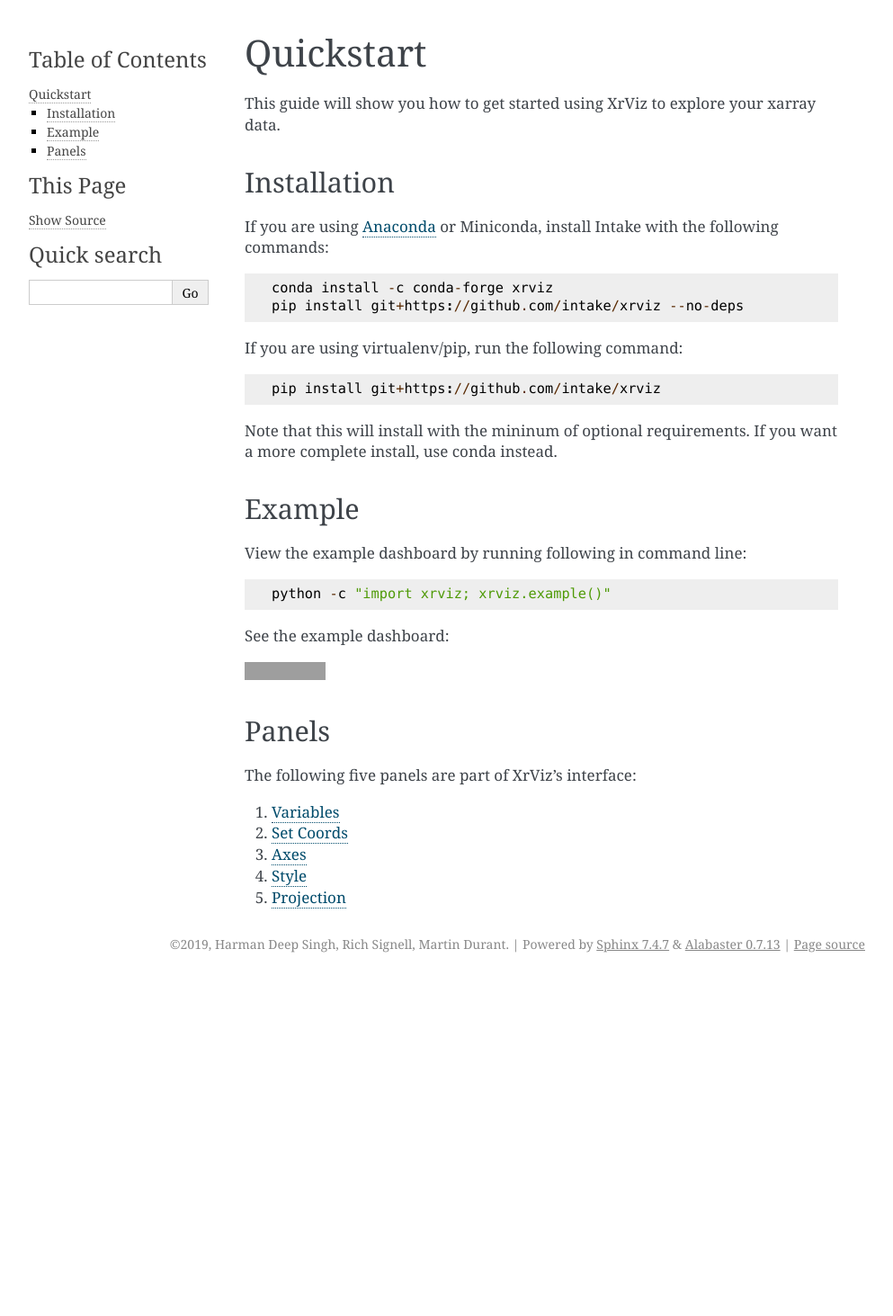
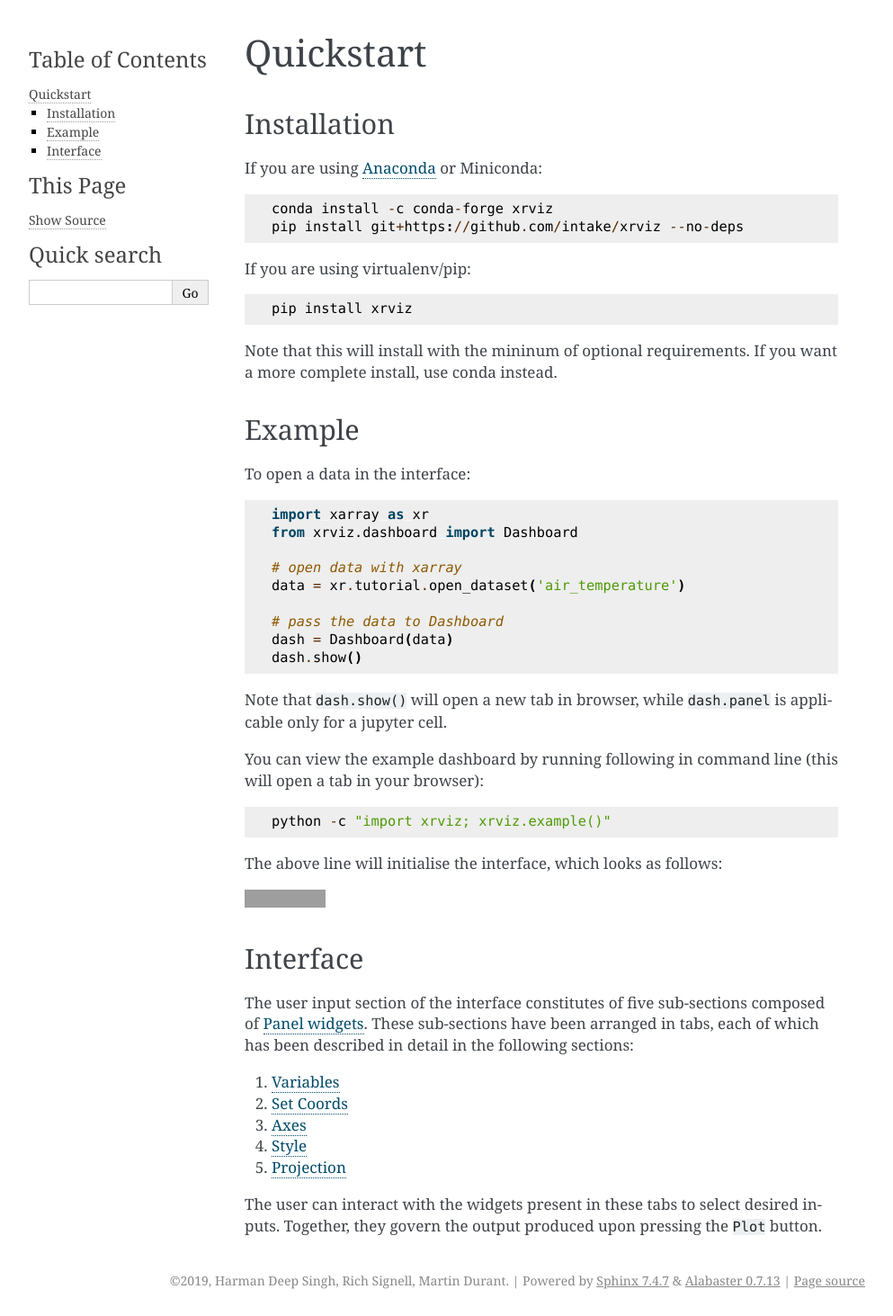
Before and after one commit to intake/xrviz, a Sphinx documentation site: the page built from docs/source/quickstart.rst, in a window 1280 px wide. Shown: the whole page at 90% size, without its empty margins (148-1141 px from the left). Built offline with Sphinx 7.4.7, drawn with Linux system fonts in a browser that asks for light colours; before the commit the page ends 1089 px from its top, so only the background shows below that; grey boxes are pictures that could not be loaded.

Commit message:
Improve index, quickstart, variable panel styling

```diff
--- a/docs/source/conf.py
+++ b/docs/source/conf.py
@@ -16,13 +16,14 @@
 
 
 # -- Project information -----------------------------------------------------
+import xrviz
 
 project = 'XrViz'
 copyright = '2019, Harman Deep Singh, Rich Signell, Martin Durant'
 author = 'Harman Deep Singh, Rich Signell, Martin Durant'
 
 # The full version, including alpha/beta/rc tags
-release = '0.1'
+release = xrviz.__version__
 
 
 # -- General configuration ---------------------------------------------------
--- a/docs/source/quickstart.rst
+++ b/docs/source/quickstart.rst
@@ -1,21 +1,17 @@
 Quickstart
 ==========
-
-This guide will show you how to get started using XrViz
-to explore your xarray data.
 
 Installation
 ------------
 
-If you are using `Anaconda`_ or Miniconda, install Intake
-with the following commands::
+If you are using `Anaconda`_ or Miniconda::
 
     conda install -c conda-forge xrviz
     pip install git+https://github.com/intake/xrviz --no-deps
 
-If you are using virtualenv/pip, run the following command::
+If you are using virtualenv/pip::
 
-    pip install git+https://github.com/intake/xrviz
+    pip install xrviz
 
 Note that this will install with the mininum of optional requirements.
 If you want a more complete install, use conda instead.
@@ -26,22 +22,49 @@
 Example
 -------
 
-View the example dashboard by running following in command line::
+To open a data in the interface:
+
+.. code-block:: python
+
+    import xarray as xr
+    from xrviz.dashboard import Dashboard
+
+    # open data with xarray
+    data = xr.tutorial.open_dataset('air_temperature')
+
+    # pass the data to Dashboard
+    dash = Dashboard(data)
+    dash.show()
+
+Note that ``dash.show()`` will open a new tab in browser, while
+``dash.panel`` is applicable only for a jupyter cell.
+
+You can view the example dashboard by running following in command line
+(this will open a tab in your browser)::
 
     python -c "import xrviz; xrviz.example()"
 
-See the example dashboard:
+The above line will initialise the interface, which looks as follows:
 
 .. image:: https://aws-uswest2-binder.pangeo.io/badge_logo.svg
    :target: https://aws-uswest2-binder.pangeo.io/badge_logo.svg)](https://aws-uswest2-binder.pangeo.io/v2/gh/hdsingh/explore_xrviz/master?filepath=01_great_lakes.ipynb
 
-Panels
-------
+Interface
+---------
 
-The following five panels are part of XrViz's interface:
+.. overview of what the interface is, the structure/layout and purpose.
+
+The user input section of the interface constitutes of five sub-sections
+composed of `Panel widgets <https://panel.pyviz.org/reference/index.html#widgets>`_.
+These sub-sections have been arranged in tabs, each of which has been described
+in detail in the following sections:
 
 1. :doc:`variables`
 2. :doc:`set_coords`
 3. :doc:`axes`
 4. :doc:`style`
 5. :doc:`projection`
+
+The user can interact with the widgets present in these tabs to select
+desired inputs. Together, they govern the output produced upon pressing
+the ``Plot`` button.
```
Also changed, not shown: docs/source/index.rst (+20 -9 lines), 2 other files.
